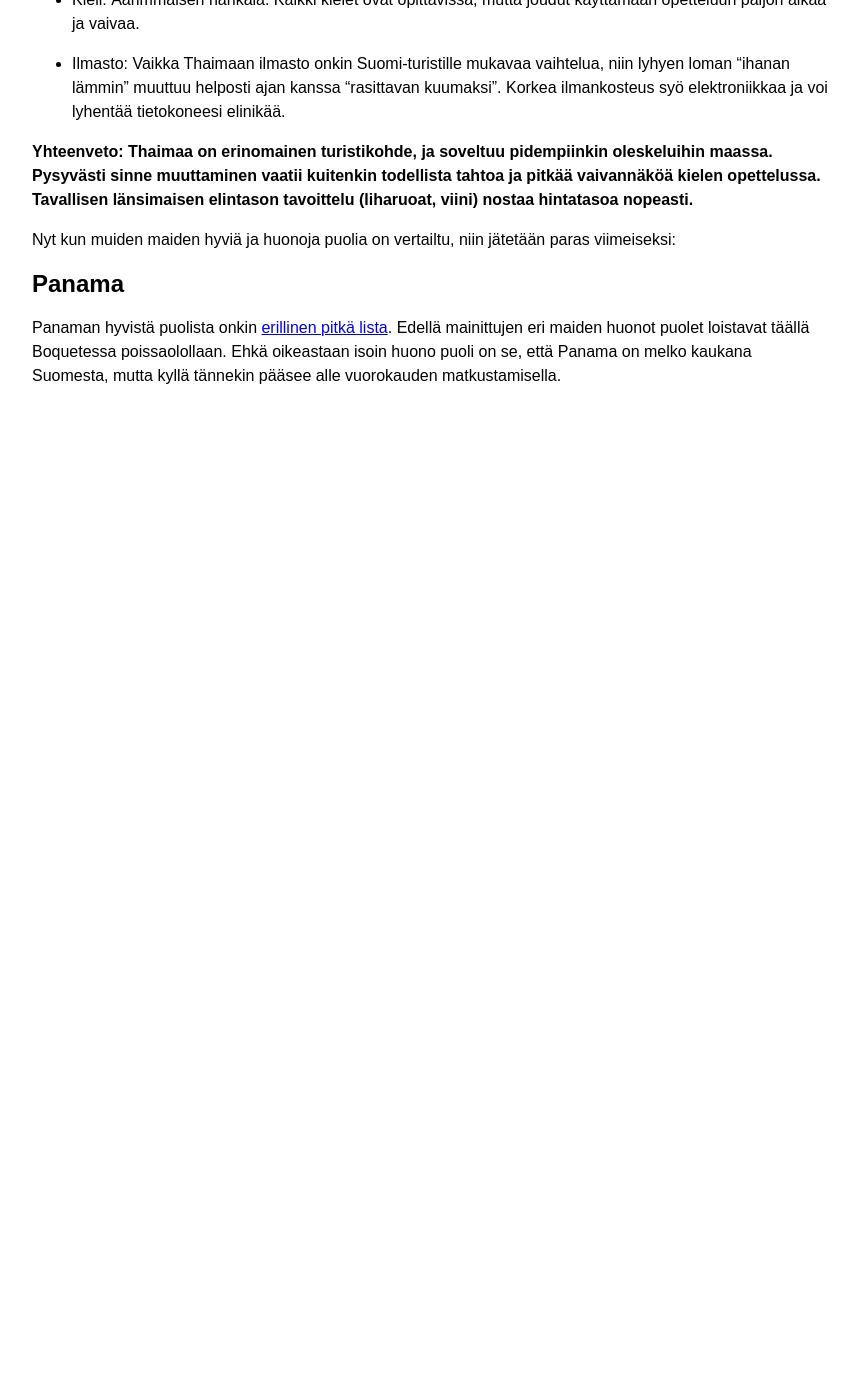
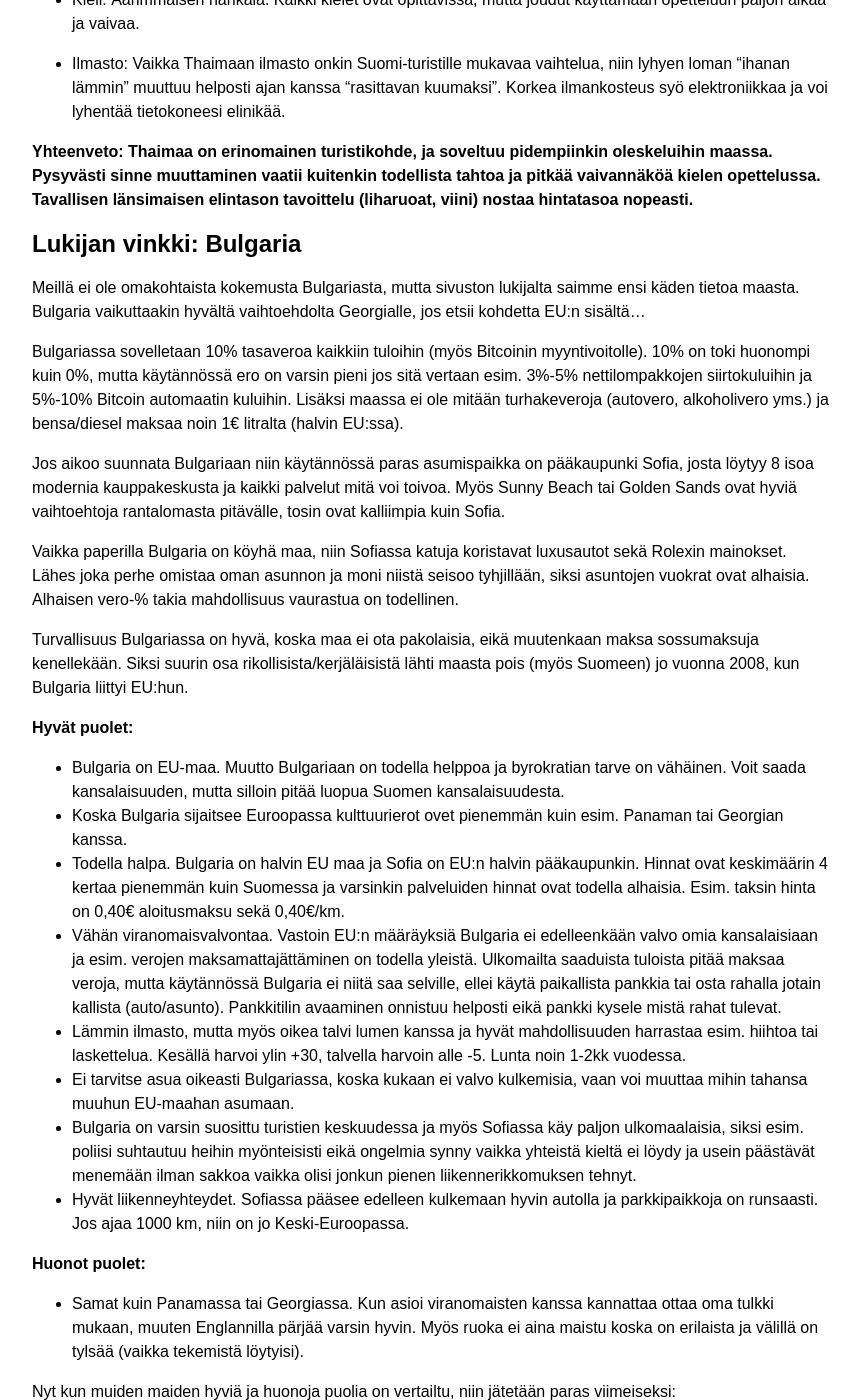
Before and after one commit to pitkonaarinparatiisi/pitkonaarinparatiisi.github.io, a Jekyll site: the page built from maiden-vertailua.md, in a window 1280 px wide and 1400 px high, scrolled down 2574 px. Shown: the whole window, without its empty margins (208-1067 px from the left). Built offline with Jekyll 4.4.1, drawn with Linux system fonts in a browser that asks for light colours; our own code applies the rules of GitHub Pages for plain Markdown files; before the commit the page ends 2994 px from its top, so only the background shows below that.

Commit message:
Update maiden-vertailua.md

```diff
--- a/maiden-vertailua.md
+++ b/maiden-vertailua.md
@@ -68,6 +68,33 @@ Suomalaisten suosikkilomakohde Thaimaa ei erillisiä esittelyjä kaipaa. Thaimaa
 
 **Yhteenveto: Thaimaa on erinomainen turistikohde, ja soveltuu pidempiinkin oleskeluihin maassa. Pysyvästi sinne muuttaminen vaatii kuitenkin todellista tahtoa ja pitkää vaivannäköä kielen opettelussa. Tavallisen länsimaisen elintason tavoittelu (liharuoat, viini) nostaa hintatasoa nopeasti.**
 
+## Lukijan vinkki: Bulgaria
+
+Meillä ei ole omakohtaista kokemusta Bulgariasta, mutta sivuston lukijalta saimme ensi käden tietoa maasta. Bulgaria vaikuttaakin hyvältä vaihtoehdolta Georgialle, jos etsii kohdetta EU:n sisältä...
+
+Bulgariassa sovelletaan 10% tasaveroa kaikkiin tuloihin (myös Bitcoinin myyntivoitolle). 10% on toki huonompi kuin 0%, mutta käytännössä ero on varsin pieni jos sitä vertaan esim. 3%-5% nettilompakkojen siirtokuluihin ja 5%-10% Bitcoin automaatin kuluihin. Lisäksi maassa ei ole mitään turhakeveroja (autovero, alkoholivero yms.) ja bensa/diesel maksaa noin 1€ litralta (halvin EU:ssa).
+
+Jos aikoo suunnata Bulgariaan niin käytännössä paras asumispaikka on pääkaupunki Sofia, josta löytyy 8 isoa modernia kauppakeskusta ja kaikki palvelut mitä voi toivoa. Myös Sunny Beach tai Golden Sands ovat hyviä vaihtoehtoja rantalomasta pitävälle, tosin ovat kalliimpia kuin Sofia.
+
+Vaikka paperilla Bulgaria on köyhä maa, niin Sofiassa katuja koristavat luxusautot sekä Rolexin mainokset. Lähes joka perhe omistaa oman asunnon ja moni niistä seisoo tyhjillään, siksi asuntojen vuokrat ovat alhaisia. Alhaisen vero-% takia mahdollisuus vaurastua on todellinen.
+
+Turvallisuus Bulgariassa on hyvä, koska maa ei ota pakolaisia, eikä muutenkaan maksa sossumaksuja kenellekään. Siksi suurin osa rikollisista/kerjäläisistä lähti maasta pois (myös Suomeen) jo vuonna 2008, kun Bulgaria liittyi EU:hun.
+
+**Hyvät puolet:**
+
+* Bulgaria on EU-maa. Muutto Bulgariaan on todella helppoa ja byrokratian tarve on vähäinen. Voit saada kansalaisuuden, mutta silloin pitää luopua Suomen kansalaisuudesta.
+* Koska Bulgaria sijaitsee Euroopassa kulttuurierot ovet pienemmän kuin esim. Panaman tai Georgian kanssa.
+* Todella halpa. Bulgaria on halvin EU maa ja Sofia on EU:n halvin pääkaupunkin. Hinnat ovat keskimäärin 4 kertaa pienemmän kuin Suomessa ja varsinkin palveluiden hinnat ovat todella alhaisia. Esim. taksin hinta on 0,40€ aloitusmaksu sekä 0,40€/km.
+* Vähän viranomaisvalvontaa. Vastoin EU:n määräyksiä Bulgaria ei edelleenkään valvo omia kansalaisiaan ja esim. verojen maksamattajättäminen on todella yleistä. Ulkomailta saaduista tuloista pitää maksaa veroja, mutta käytännössä Bulgaria ei niitä saa selville, ellei käytä paikallista pankkia tai osta rahalla jotain kallista (auto/asunto). Pankkitilin avaaminen onnistuu helposti eikä pankki kysele mistä rahat tulevat.
+* Lämmin ilmasto, mutta myös oikea talvi lumen kanssa ja hyvät mahdollisuuden harrastaa esim. hiihtoa tai laskettelua. Kesällä harvoi ylin +30, talvella harvoin alle -5. Lunta noin 1-2kk vuodessa.
+* Ei tarvitse asua oikeasti Bulgariassa, koska kukaan ei valvo kulkemisia, vaan voi muuttaa mihin tahansa muuhun EU-maahan asumaan.
+* Bulgaria on varsin suosittu turistien keskuudessa ja myös Sofiassa käy paljon ulkomaalaisia, siksi esim. poliisi suhtautuu heihin myönteisisti eikä ongelmia synny vaikka yhteistä kieltä ei löydy ja usein päästävät menemään ilman sakkoa vaikka olisi jonkun pienen liikennerikkomuksen tehnyt.
+* Hyvät liikenneyhteydet. Sofiassa pääsee edelleen kulkemaan hyvin autolla ja parkkipaikkoja on runsaasti. Jos ajaa 1000 km, niin on jo Keski-Euroopassa.
+
+**Huonot puolet:**
+
+* Samat kuin Panamassa tai Georgiassa. Kun asioi viranomaisten kanssa kannattaa ottaa oma tulkki mukaan, muuten Englannilla pärjää varsin hyvin. Myös ruoka ei aina maistu koska on erilaista ja välillä on tylsää (vaikka tekemistä löytyisi).
+
 Nyt kun muiden maiden hyviä ja huonoja puolia on vertailtu, niin jätetään paras viimeiseksi:
 
 ## Panama
```
